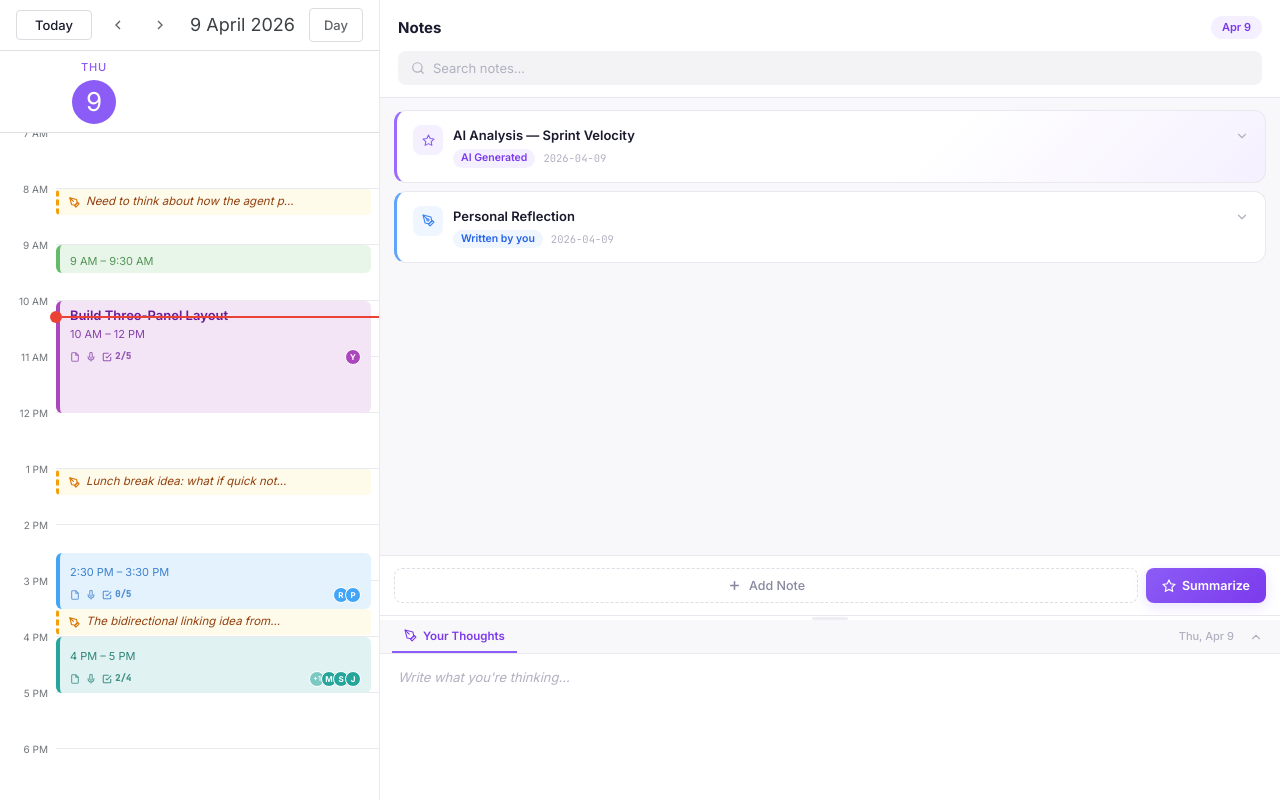
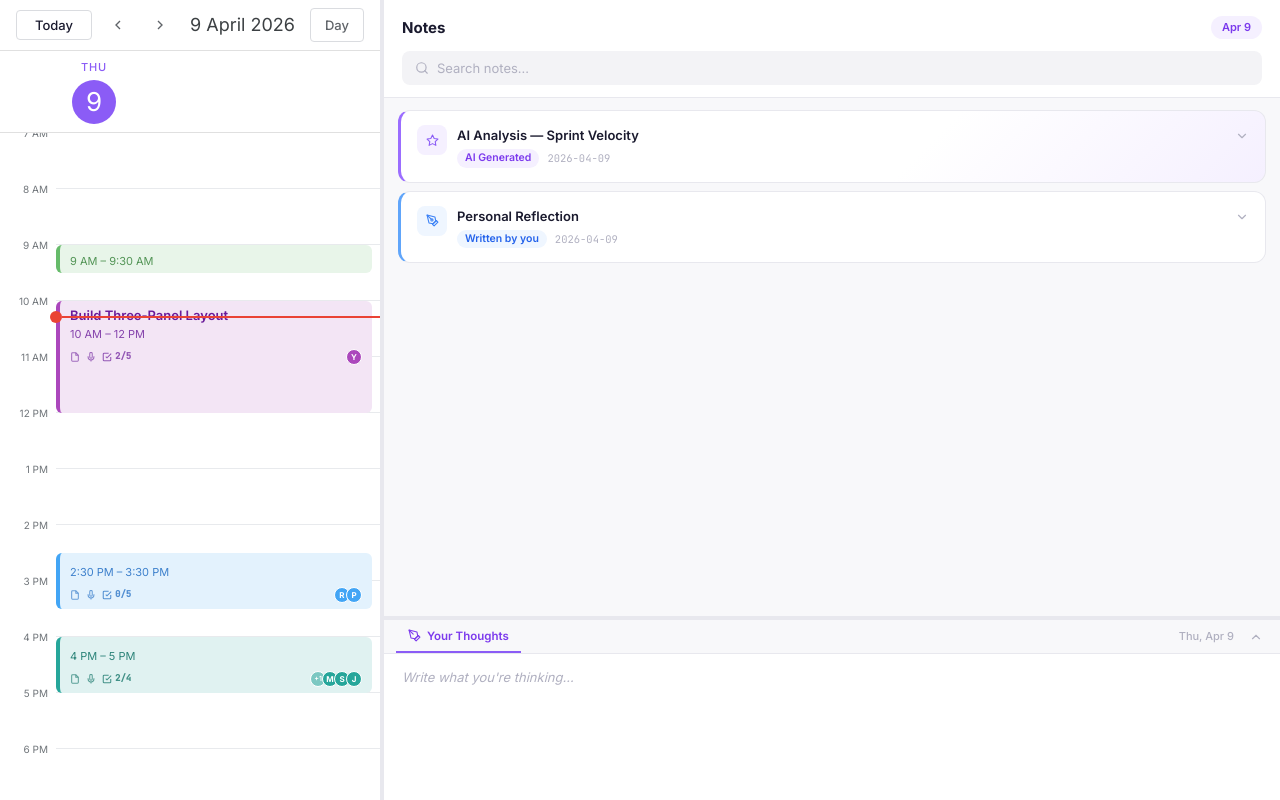
Before and after one commit to prince1823/innernet, a React (Vite) app: page / in a window 1280 px wide. Built offline with nearby package versions, Linux system fonts and the light colour scheme.

Commit message:
Refactor Calendar and Notes panels to remove quick notes functionality; implement sidebar resizing and enhance layout styles for better user experience

```diff
--- a/src/App.css
+++ b/src/App.css
@@ -1,4 +1,5 @@
 .app {
+  width: 100%;
   height: 100vh;
   display: flex;
   overflow: hidden;
@@ -7,11 +8,34 @@
 
 /* ── Left: Calendar Sidebar ── */
 .app-sidebar-calendar {
-  width: 380px;
   flex-shrink: 0;
-  border-right: 1px solid var(--border-light);
   height: 100%;
   overflow: hidden;
+}
+
+/* ── Sidebar Resize Handle (VS Code style) ── */
+.sidebar-resize-handle {
+  width: 4px;
+  flex-shrink: 0;
+  cursor: ew-resize;
+  background: var(--border-light);
+  position: relative;
+  z-index: 10;
+  transition: background 0.15s;
+}
+
+.sidebar-resize-handle::before {
+  content: '';
+  position: absolute;
+  top: 0;
+  bottom: 0;
+  left: -2px;
+  width: 8px;
+}
+
+.sidebar-resize-handle:hover,
+.sidebar-resize-handle:active {
+  background: var(--purple-400);
 }
 
 /* ── Right: Main area (Notes + Agent stacked) ── */
@@ -30,35 +54,33 @@
   overflow: hidden;
 }
 
-/* ── Resize Handle ── */
+/* ── Bottom Resize Handle (VS Code style) ── */
 .resize-handle {
-  height: 5px;
+  height: 4px;
   flex-shrink: 0;
   cursor: ns-resize;
-  display: flex;
-  align-items: center;
-  justify-content: center;
-  background: var(--bg-white);
-  border-top: 1px solid var(--border-light);
+  background: var(--border-light);
+  position: relative;
+  z-index: 10;
   transition: background 0.15s;
 }
 
-.resize-handle:hover {
-  background: var(--purple-50);
+.resize-handle::before {
+  content: '';
+  position: absolute;
+  left: 0;
+  right: 0;
+  top: -2px;
+  height: 8px;
+}
+
+.resize-handle:hover,
+.resize-handle:active {
+  background: var(--purple-400);
 }
 
 .resize-grip {
-  width: 36px;
-  height: 3px;
-  border-radius: 2px;
-  background: var(--border-medium);
-  opacity: 0.5;
-  transition: opacity 0.15s;
-}
-
-.resize-handle:hover .resize-grip {
-  opacity: 1;
-  background: var(--purple-400);
+  display: none;
 }
 
 /* ── Bottom: Agent Panel ── */
--- a/src/App.jsx
+++ b/src/App.jsx
@@ -1,41 +1,15 @@
 import { useState, useCallback } from 'react'
 import CalendarPanel from './components/CalendarPanel'
 import NotesPanel from './components/NotesPanel'
-import { initialQuickNotes } from './data/sampleData'
 import './App.css'
 
 function App() {
   const [selectedDate, setSelectedDate] = useState('2026-04-09')
   const [selectedEvent, setSelectedEvent] = useState(null)
-  const [quickNotes, setQuickNotes] = useState(initialQuickNotes)
-  const [activeQuickNote, setActiveQuickNote] = useState(null)
   const [bottomCollapsed, setBottomCollapsed] = useState(false)
   const [bottomHeight, setBottomHeight] = useState(180)
+  const [sidebarWidth, setSidebarWidth] = useState(380)
   const [thoughtsText, setThoughtsText] = useState('')
-
-  const handleSlotClick = (dateStr, timeStr) => {
-    const existing = quickNotes.find(qn => qn.date === dateStr && qn.time === timeStr)
-    if (existing) {
-      setActiveQuickNote(existing)
-    } else {
-      const newNote = {
-        id: `qn-${Date.now()}`,
-        type: 'quicknote',
-        date: dateStr,
-        time: timeStr,
-        content: '',
-        createdAt: Date.now(),
-      }
-      setQuickNotes(prev => [...prev, newNote])
-      setActiveQuickNote(newNote)
-    }
-    setSelectedEvent(null)
-  }
-
-  const handleSelectEvent = (event) => {
-    setSelectedEvent(event)
-    setActiveQuickNote(null)
-  }
 
   const handleResizeStart = useCallback((e) => {
     e.preventDefault()
@@ -51,24 +25,55 @@ function App() {
     const onMouseUp = () => {
       document.removeEventListener('mousemove', onMouseMove)
       document.removeEventListener('mouseup', onMouseUp)
+      document.body.style.cursor = ''
+      document.body.style.userSelect = ''
     }
 
+    document.body.style.cursor = 'ns-resize'
+    document.body.style.userSelect = 'none'
     document.addEventListener('mousemove', onMouseMove)
     document.addEventListener('mouseup', onMouseUp)
   }, [bottomHeight])
 
+  const handleSidebarResizeStart = useCallback((e) => {
+    e.preventDefault()
+    const startX = e.clientX
+    const startWidth = sidebarWidth
+
+    const onMouseMove = (moveEvent) => {
+      const delta = moveEvent.clientX - startX
+      const newWidth = Math.min(Math.max(startWidth + delta, 260), 600)
+      setSidebarWidth(newWidth)
+    }
+
+    const onMouseUp = () => {
+      document.removeEventListener('mousemove', onMouseMove)
+      document.removeEventListener('mouseup', onMouseUp)
+      document.body.style.cursor = ''
+      document.body.style.userSelect = ''
+    }
+
+    document.body.style.cursor = 'ew-resize'
+    document.body.style.userSelect = 'none'
+    document.addEventListener('mousemove', onMouseMove)
+    document.addEventListener('mouseup', onMouseUp)
+  }, [sidebarWidth])
+
   return (
     <div className="app">
       {/* Left: Calendar sidebar */}
-      <aside className="app-sidebar-calendar">
-        <CalendarPanel selectedDate={selectedDate} setSelectedDate={setSelectedDate} selectedEvent={selectedEvent} setSelectedEvent={handleSelectEvent} quickNotes={quickNotes} activeQuickNote={activeQuickNote} onSlotClick={handleSlotClick} />
+      <aside className="app-sidebar-calendar" style={{ width: `${sidebarWidth}px` }}>
+        <CalendarPanel selectedDate={selectedDate} setSelectedDate={setSelectedDate} selectedEvent={selectedEvent} setSelectedEvent={setSelectedEvent} />
       </aside>
+
+      {/* Sidebar resize handle */}
+      <div className="sidebar-resize-handle" onMouseDown={handleSidebarResizeStart} />
 
       {/* Right: Notes + Agent stacked */}
       <div className="app-main">
         {/* Top: Notes */}
         <div className="app-notes" style={{ flex: bottomCollapsed ? 1 : undefined, height: bottomCollapsed ? '100%' : undefined }}>
-          <NotesPanel selectedDate={selectedDate} phase="calendar-notes" selectedEvent={selectedEvent} setSelectedEvent={setSelectedEvent} activeQuickNote={activeQuickNote} setActiveQuickNote={setActiveQuickNote} quickNotes={quickNotes} setQuickNotes={setQuickNotes} />
+          <NotesPanel selectedDate={selectedDate} phase="calendar-notes" selectedEvent={selectedEvent} setSelectedEvent={setSelectedEvent} />
         </div>
 
         {/* Resize handle + Bottom: Agent */}
--- a/src/components/CalendarPanel.jsx
+++ b/src/components/CalendarPanel.jsx
@@ -33,7 +33,7 @@ function formatHourLabel(hour) {
   return `${hour - 12} PM`
 }
 
-export default function CalendarPanel({ selectedDate, setSelectedDate, selectedEvent, setSelectedEvent, quickNotes = [], activeQuickNote, onSlotClick }) {
+export default function CalendarPanel({ selectedDate, setSelectedDate, selectedEvent, setSelectedEvent }) {
   const [currentDate, setCurrentDate] = useState(new Date(2026, 3, 9))
   const gridRef = useRef(null)
 
@@ -127,16 +127,7 @@ export default function CalendarPanel({ selectedDate, setSelectedDate, selectedE
           <div className="cal-day-col">
             {/* Hour slots */}
             {HOURS.map(hour => (
-              <div
-                key={hour}
-                className="cal-hour-slot"
-                onClick={(e) => {
-                  const rect = e.currentTarget.getBoundingClientRect()
-                  const clickY = e.clientY - rect.top
-                  const minutes = clickY < 28 ? '00' : '30'
-                  onSlotClick && onSlotClick(dateStr, `${String(hour).padStart(2, '0')}:${minutes}`)
-                }}
-              />
+              <div key={hour} className="cal-hour-slot" />
             ))}
 
             {/* Event blocks */}
@@ -208,32 +199,6 @@ export default function CalendarPanel({ selectedDate, setSelectedDate, selectedE
               )
             })}
 
-            {/* Quick note blocks */}
-            {quickNotes
-              .filter(qn => qn.date === dateStr)
-              .map(qn => {
-                const startMin = timeToMinutes(qn.time)
-                const topOffset = (startMin / 60) * 56
-                const isActive = activeQuickNote?.id === qn.id
-                return (
-                  <div
-                    key={qn.id}
-                    className={`cal-quicknote-block ${isActive ? 'active' : ''}`}
-                    style={{ top: `${topOffset}px` }}
-                    onClick={(e) => {
-                      e.stopPropagation()
-                      onSlotClick && onSlotClick(qn.date, qn.time)
-                    }}
-                  >
-                    <svg className="cal-quicknote-icon" width="11" height="11" viewBox="0 0 24 24" fill="none" stroke="currentColor" strokeWidth="2.5" strokeLinecap="round" strokeLinejoin="round"><path d="M12 19l7-7 3 3-7 7-3-3z"/><path d="M18 13l-1.5-7.5L2 2l3.5 14.5L13 18l5-5z"/><path d="M2 2l7.586 7.586"/></svg>
-                    <span className="cal-quicknote-preview">
-                      {qn.content ? qn.content.substring(0, 35) + (qn.content.length > 35 ? '...' : '') : 'Empty note'}
-                    </span>
-                  </div>
-                )
-              })
-            }
-
             {/* Current time line */}
             {isToday && (
               <div
--- a/src/components/NotesPanel.jsx
+++ b/src/components/NotesPanel.jsx
@@ -9,7 +9,7 @@ function formatTimeDisplay(timeStr) {
   return m === 0 ? `${hour12} ${period}` : `${hour12}:${String(m).padStart(2, '0')} ${period}`
 }
 
-export default function NotesPanel({ selectedDate, phase, selectedEvent, setSelectedEvent, activeQuickNote, setActiveQuickNote, quickNotes = [], setQuickNotes }) {
+export default function NotesPanel({ selectedDate, phase, selectedEvent, setSelectedEvent }) {
   const [expandedNote, setExpandedNote] = useState(null)
   const [expandedTopic, setExpandedTopic] = useState(null)
   const [searchQuery, setSearchQuery] = useState('')
@@ -36,72 +36,6 @@ export default function NotesPanel({ selectedDate, phase, selectedEvent, setSele
   const allActionTasks = selectedEvent?.actionItems?.flatMap(g => g.tasks) || []
   const doneCount = allActionTasks.filter(t => t.done).length
   const totalTodos = allActionTasks.length
-
-  const handleQuickNoteChange = (newContent) => {
-    if (!activeQuickNote) return
-    const updated = { ...activeQuickNote, content: newContent }
-    setActiveQuickNote(updated)
-    setQuickNotes(prev => prev.map(qn => qn.id === updated.id ? updated : qn))
-  }
-
-  const handleDeleteQuickNote = () => {
-    if (!activeQuickNote) return
-    setQuickNotes(prev => prev.filter(qn => qn.id !== activeQuickNote.id))
-    setActiveQuickNote(null)
-  }
-
-  // QUICK NOTE EDITOR VIEW
-  if (activeQuickNote) {
-    return (
-      <div className="notes-panel">
-        <div className="notes-header">
-          <div className="notes-header-top">
-            <h2 className="notes-title">Quick Note</h2>
-            <button className="notes-back-btn" onClick={() => setActiveQuickNote(null)}>
-              <svg width="14" height="14" viewBox="0 0 24 24" fill="none" stroke="currentColor" strokeWidth="2.5" strokeLinecap="round"><line x1="18" y1="6" x2="6" y2="18"/><line x1="6" y1="6" x2="18" y2="18"/></svg>
-            </button>
-          </div>
-        </div>
-
-        <div className="qn-header">
-          <div className="qn-time-badge">
-            <svg width="13" height="13" viewBox="0 0 24 24" fill="none" stroke="currentColor" strokeWidth="2"><circle cx="12" cy="12" r="10"/><polyline points="12 6 12 12 16 14"/></svg>
-            <span>{formatTimeDisplay(activeQuickNote.time)}</span>
-            <span className="qn-separator">·</span>
-            <span>{new Date(selectedDate + 'T00:00:00').toLocaleDateString('en-US', { weekday: 'short', month: 'short', day: 'numeric' })}</span>
-          </div>
-        </div>
-
-        <div className="qn-editor-area">
-          <textarea
-            className="qn-textarea"
-            placeholder="What's on your mind?"
-            value={activeQuickNote.content}
-            onChange={(e) => handleQuickNoteChange(e.target.value)}
-            autoFocus
-          />
-        </div>
-
-        <div className="notes-footer">
-          <button className="qn-delete-btn" onClick={handleDeleteQuickNote}>
-            <svg width="13" height="13" viewBox="0 0 24 24" fill="none" stroke="currentColor" strokeWidth="2" strokeLinecap="round" strokeLinejoin="round"><polyline points="3 6 5 6 21 6"/><path d="M19 6v14a2 2 0 0 1-2 2H7a2 2 0 0 1-2-2V6m3 0V4a2 2 0 0 1 2-2h4a2 2 0 0 1 2 2v2"/></svg>
-            Delete
-          </button>
-          <button className="qn-done-btn" onClick={() => {
-            // Auto-delete empty notes on close
-            if (!activeQuickNote.content.trim()) {
-              handleDeleteQuickNote()
-            } else {
-              setActiveQuickNote(null)
-            }
-          }}>
-            <svg width="13" height="13" viewBox="0 0 24 24" fill="none" stroke="currentColor" strokeWidth="2.5" strokeLinecap="round"><polyline points="20 6 9 17 4 12"/></svg>
-            Done
-          </button>
-        </div>
-      </div>
-    )
-  }
 
   // EVENT VIEW
   if (selectedEvent) {
@@ -147,10 +81,6 @@ export default function NotesPanel({ selectedDate, phase, selectedEvent, setSele
           <button className={`en-subtab ${eventSubTab === 'todos' ? 'active' : ''}`} onClick={() => setEventSubTab('todos')}>
             <svg width="12" height="12" viewBox="0 0 24 24" fill="none" stroke="currentColor" strokeWidth="2"><polyline points="9 11 12 14 22 4"/><path d="M21 12v7a2 2 0 0 1-2 2H5a2 2 0 0 1-2-2V5a2 2 0 0 1 2-2h11"/></svg>
             Tasks
-          </button>
-          <button className={`en-subtab thoughts ${eventSubTab === 'thoughts' ? 'active' : ''}`} onClick={() => setEventSubTab('thoughts')}>
-            <svg width="12" height="12" viewBox="0 0 24 24" fill="none" stroke="currentColor" strokeWidth="2"><path d="M12 19l7-7 3 3-7 7-3-3z"/><path d="M18 13l-1.5-7.5L2 2l3.5 14.5L13 18l5-5z"/><path d="M2 2l7.586 7.586"/></svg>
-            My Thoughts
           </button>
         </div>
 
@@ -237,40 +167,6 @@ export default function NotesPanel({ selectedDate, phase, selectedEvent, setSele
             </div>
           )}
 
-          {/* My Thoughts tab */}
-          {eventSubTab === 'thoughts' && (() => {
-            const eventThought = quickNotes.find(qn => qn.date === selectedDate && qn.time === selectedEvent.time)
-            return (
-              <div className="en-tab-content en-thoughts-tab">
-                <div className="en-thoughts-label">
-                  <svg width="11" height="11" viewBox="0 0 24 24" fill="none" stroke="currentColor" strokeWidth="2.5"><path d="M12 19l7-7 3 3-7 7-3-3z"/><path d="M18 13l-1.5-7.5L2 2l3.5 14.5L13 18l5-5z"/><path d="M2 2l7.586 7.586"/></svg>
-                  Your thoughts during this meeting
-                </div>
-                <textarea
-                  className="en-thoughts-textarea"
-                  placeholder="Write what you're thinking..."
-                  value={eventThought?.content || ''}
-                  onChange={(e) => {
-                    const val = e.target.value
-                    if (eventThought) {
-                      setQuickNotes(prev => prev.map(qn => qn.id === eventThought.id ? { ...qn, content: val } : qn))
-                    } else {
-                      const newNote = {
-                        id: `qn-${Date.now()}`,
-                        type: 'quicknote',
-                        date: selectedDate,
-                        time: selectedEvent.time,
-                        content: val,
-                        createdAt: Date.now(),
-                      }
-                      setQuickNotes(prev => [...prev, newNote])
-                    }
-                  }}
-                />
-              </div>
-            )
-          })()}
-
           {/* Action Items tab */}
           {eventSubTab === 'todos' && (
             <div className="en-tab-content">
@@ -303,20 +199,6 @@ export default function NotesPanel({ selectedDate, phase, selectedEvent, setSele
           )}
         </div>
 
-        <div className="notes-footer">
-          <button className="add-note-btn">
-            <svg width="15" height="15" viewBox="0 0 24 24" fill="none" stroke="currentColor" strokeWidth="2.5" strokeLinecap="round" strokeLinejoin="round">
-              <line x1="12" y1="5" x2="12" y2="19"/><line x1="5" y1="12" x2="19" y2="12"/>
-            </svg>
-            Add Note
-          </button>
-          <button className="summarize-btn">
-            <svg width="14" height="14" viewBox="0 0 24 24" fill="none" stroke="currentColor" strokeWidth="2" strokeLinecap="round" strokeLinejoin="round">
-              <polygon points="12 2 15.09 8.26 22 9.27 17 14.14 18.18 21.02 12 17.77 5.82 21.02 7 14.14 2 9.27 8.91 8.26 12 2"/>
-            </svg>
-            Summarize
-          </button>
-        </div>
       </div>
     )
   }
@@ -380,10 +262,6 @@ export default function NotesPanel({ selectedDate, phase, selectedEvent, setSele
         )}
       </div>
 
-      <div className="notes-footer">
-        <button className="add-note-btn"><svg width="15" height="15" viewBox="0 0 24 24" fill="none" stroke="currentColor" strokeWidth="2.5"><line x1="12" y1="5" x2="12" y2="19"/><line x1="5" y1="12" x2="19" y2="12"/></svg> Add Note</button>
-        <button className="summarize-btn"><svg width="14" height="14" viewBox="0 0 24 24" fill="none" stroke="currentColor" strokeWidth="2"><polygon points="12 2 15.09 8.26 22 9.27 17 14.14 18.18 21.02 12 17.77 5.82 21.02 7 14.14 2 9.27 8.91 8.26 12 2"/></svg> Summarize</button>
-      </div>
     </div>
   )
 }
```
